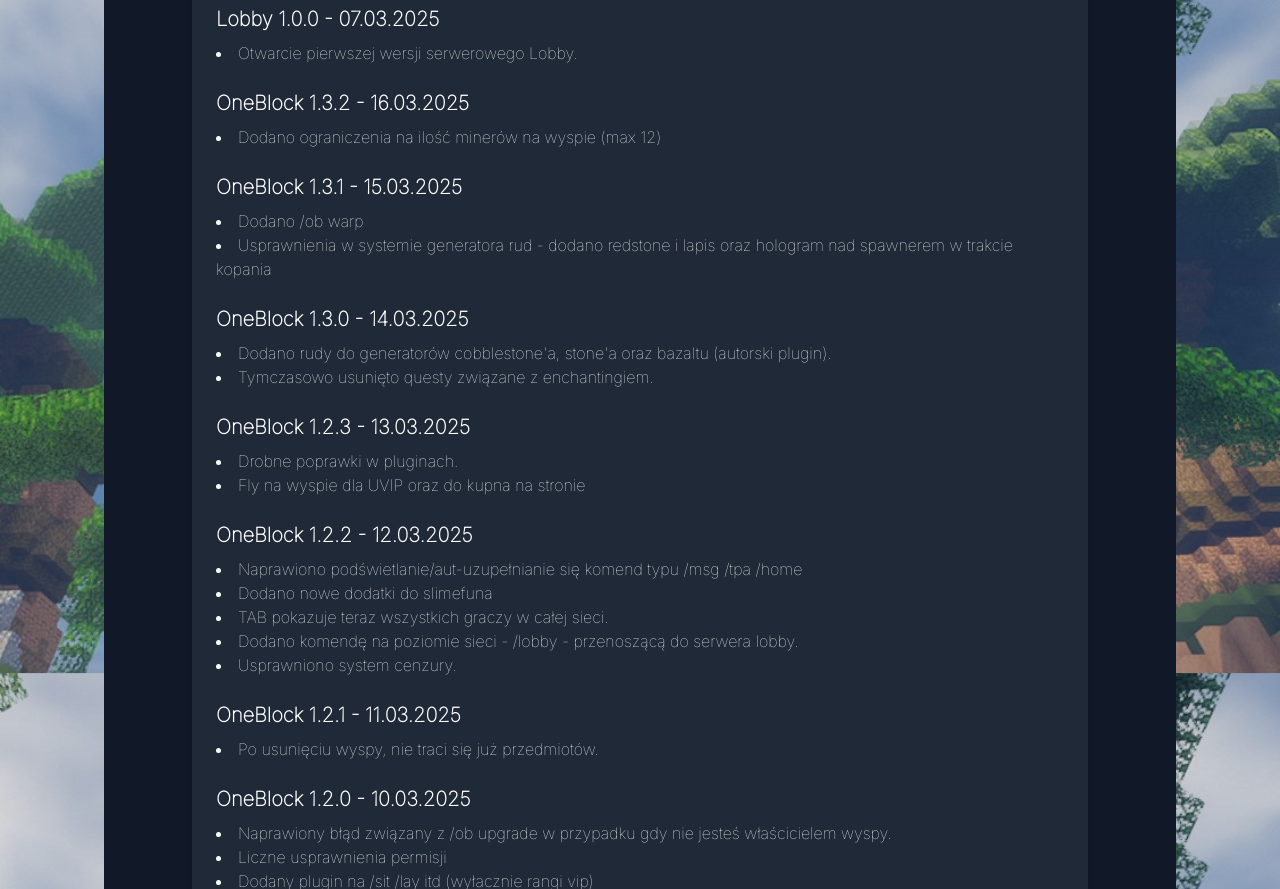
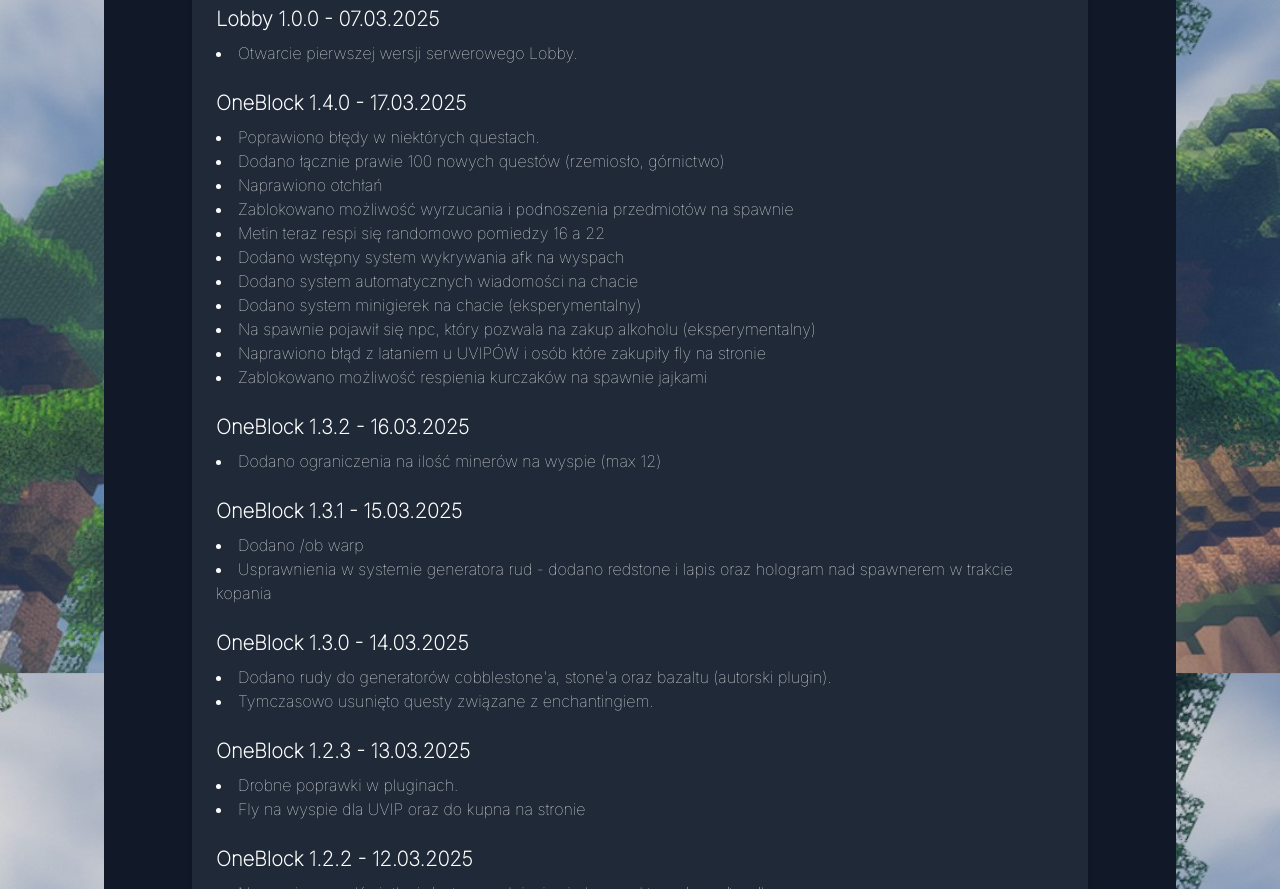
Before and after one commit to rczerwiec/stylowamc, a Next.js app: page /changelog in a window 1280 px wide. Shown: the part 2080-2969 px from the top of the page. Built offline with nearby package versions, Linux system fonts and the light colour scheme; no server answers.

Commit message:
[CHANGE] content update

```diff
--- a/app/changelog/page.tsx
+++ b/app/changelog/page.tsx
@@ -126,6 +126,24 @@
       },
     ],
     oneblock: [
+      {
+        mode: "OneBlock",
+        version: "1.4.0",
+        date: "17.03.2025",
+        changes: [
+          "Poprawiono błędy w niektórych questach.",
+          "Dodano łącznie prawie 100 nowych questów (rzemiosło, górnictwo)",
+          "Naprawiono otchłań",
+          "Zablokowano możliwość wyrzucania i podnoszenia przedmiotów na spawnie",
+          "Metin teraz respi się randomowo pomiedzy 16 a 22",
+          "Dodano wstępny system wykrywania afk na wyspach",
+          "Dodano system automatycznych wiadomości na chacie",
+          "Dodano system minigierek na chacie (eksperymentalny)",
+          "Na spawnie pojawił się npc, który pozwala na zakup alkoholu (eksperymentalny)",
+          "Naprawiono błąd z lataniem u UVIPÓW i osób które zakupiły fly na stronie",
+          "Zablokowano możliwość respienia kurczaków na spawnie jajkami"
+        ],
+      },
       {
         mode: "OneBlock",
         version: "1.3.2",
```
